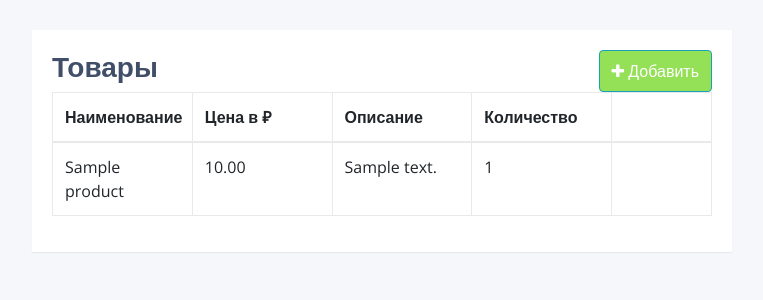
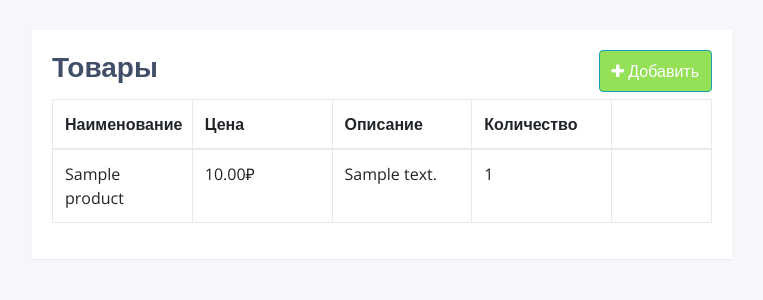
Before and after one commit to Darkness7193/ShopSiteRepository, a Django app: page /app/crud/ in a window 1280 px wide. Shown: the part 42-342 px from the top of the page, without its empty margins (258-1021 px from the left). Run offline with Django 4.2, Linux system fonts and the light colour scheme; tables that the repository leaves empty hold one stand-in row (values such as "Sample post"); some libraries are stand-ins or nearby versions.

Commit message:
Version 0.25.3

```diff
--- a/app/templates/app/crud.html
+++ b/app/templates/app/crud.html
@@ -40,7 +40,7 @@
 <div class="container-lg">
     <div class="table-responsive">
         <div class="table-wrapper">
-            <div style="display:flex;">
+            <div style="display:flex; padding-bottom: 7px;">
                 <h3 style="flex-grow:100;"><b> Товары </b></h3>
                 <div class="h-w-fit-content"></div>
                 <button type="button" style="background: var(--neutral-color);" class="btn btn-info create-new"><i class="fa fa-plus"></i> Добавить </button>
@@ -49,7 +49,7 @@
                 <thead>
                     <tr>
                         <th id="name">Наименование</th>
-                        <th id="price">Цена в ₽</th>
+                        <th id="price">Цена</th>
                         <th id="description">Описание</th>
                         <th id="count">Количество</th>
                         <th></th>
@@ -59,7 +59,7 @@
                     {% for product in products %}
                         <tr id="{{ product.id }}">
                             <td>{{product.name}}</td>
-                            <td>{{product.price}}</td>
+                            <td>{{product.price}}₽</td>
                             <td>{{product.description}}</td>
                             <td>{{product.count}}</td>
                             <td>
--- a/app/views.py
+++ b/app/views.py
@@ -43,7 +43,7 @@ def create_product(request):
     print('create_product')
     product = Product(
         name=request.POST.get('name'),
-        price=Decimal(request.POST.get('price')),
+        price=Decimal(request.POST.get('price').replate('₽', '')),
         description=request.POST.get('description'),
         count=request.POST.get('count'),
     )
@@ -62,7 +62,7 @@ def update_product(request):
         print_post(request.POST.get)
 
         product.name = request.POST.get('name')
-        product.price = Decimal(request.POST.get('price'))
+        product.price = Decimal(request.POST.get('price').replate('₽', ''))
         product.description = request.POST.get('description')
         product.count = request.POST.get('count')
 
```
